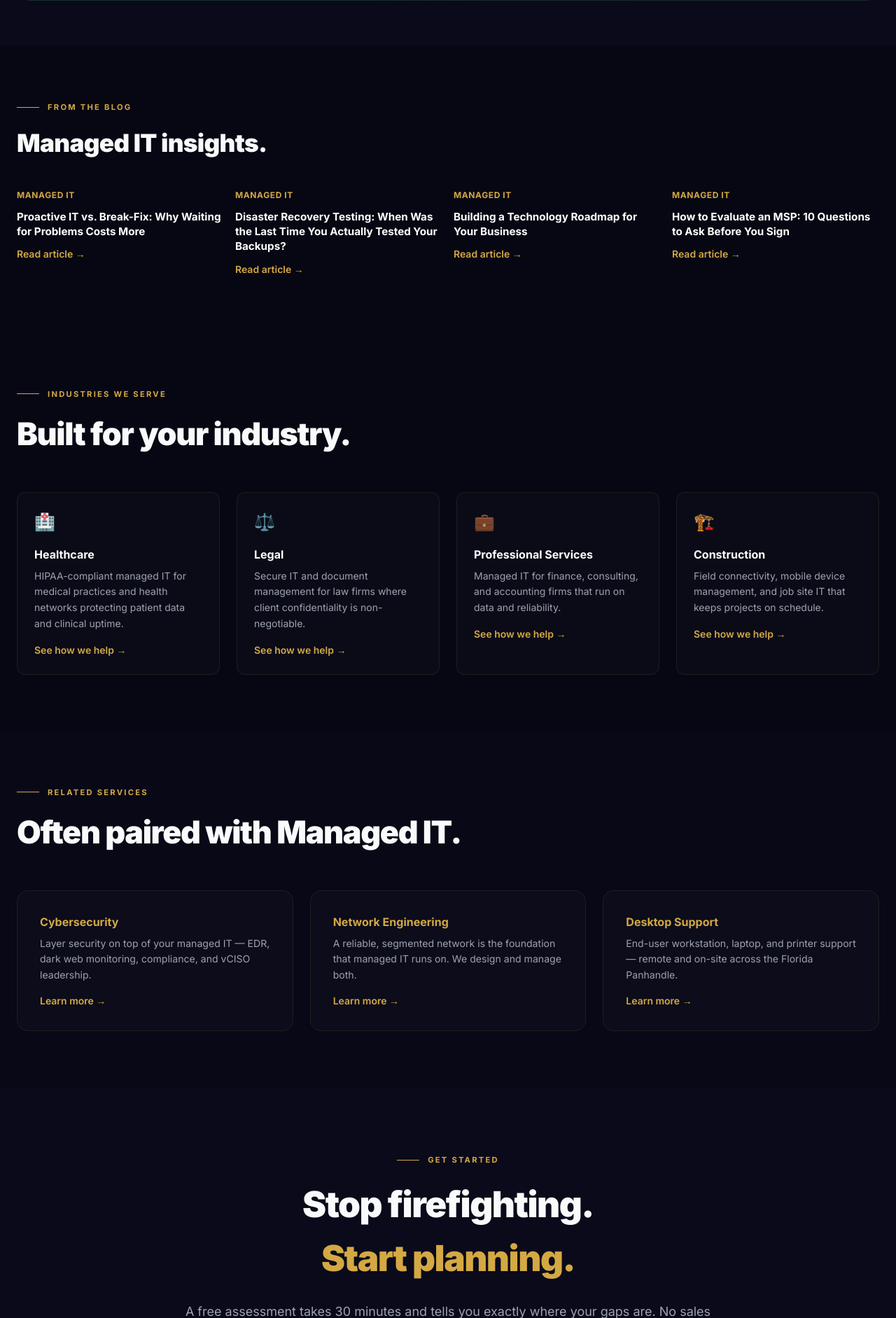
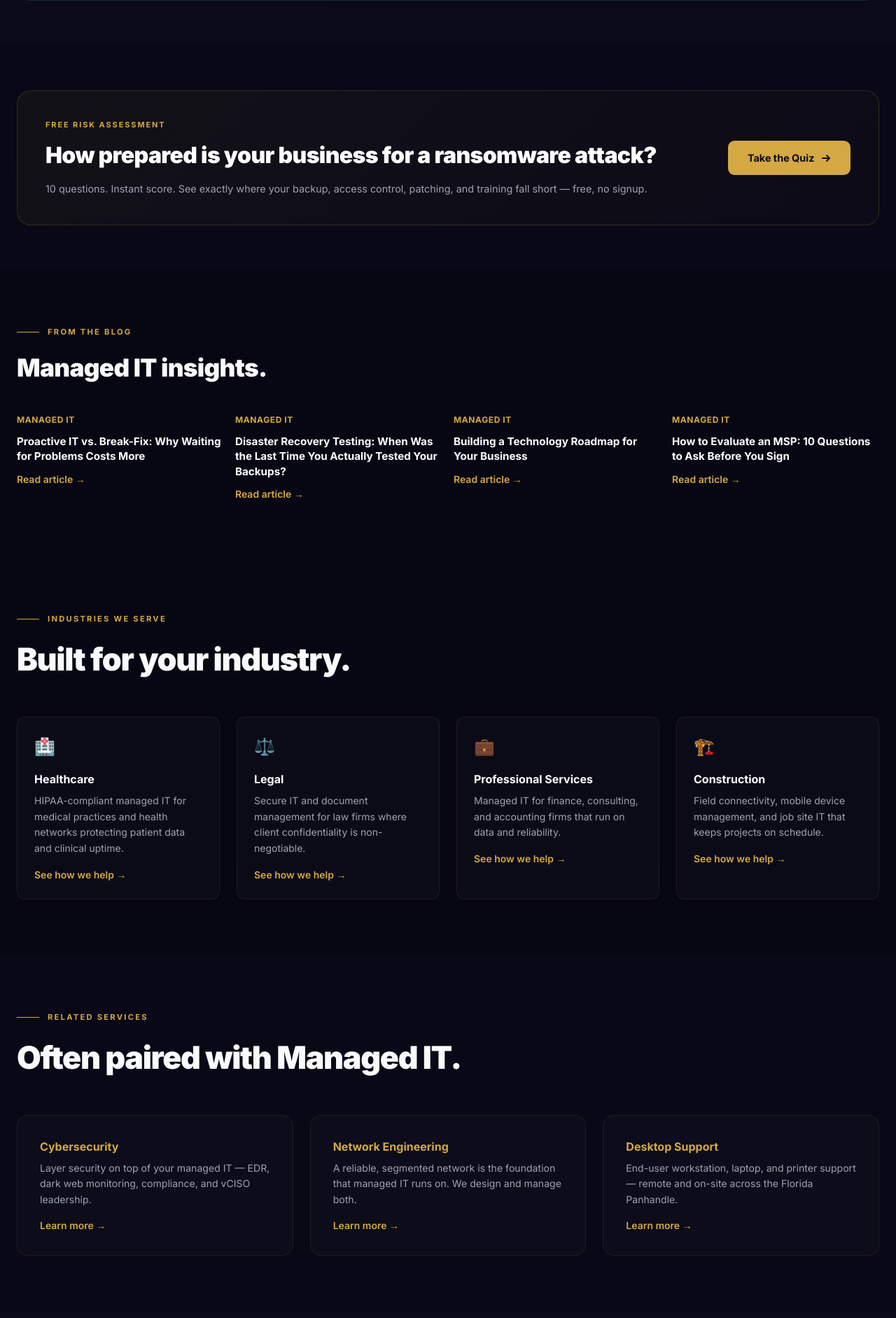
Before and after one commit to LeonidasConsulting/leonidas-php, a PHP site: page /services/managed-it.php in a window 1280 px wide. Shown: the part 2825-4708 px from the top of the page at 70% size. Run offline with PHP 8.4, Linux system fonts and the light colour scheme; a stand-in replaces the project's code that opens the database connection; style sheets or scripts are compiled from the project's sources; some libraries are stand-ins or nearby versions.

Commit message:
feat: ransomware quiz — FAQ, sitemap entry, service page teasers

```diff
--- a/services/managed-it.php
+++ b/services/managed-it.php
@@ -170,6 +170,25 @@ require_once dirname(__DIR__) . '/includes/header.php';
     </div>
   </section>
 
+  <!-- RANSOMWARE QUIZ CTA -->
+  <section class="py-16 px-6" style="background:rgba(5,5,16,0.4);">
+    <div class="max-w-7xl mx-auto">
+      <div class="fade-in" style="background:linear-gradient(135deg,rgba(212,168,67,0.06) 0%,rgba(212,168,67,0.02) 100%);border:1px solid rgba(212,168,67,0.18);border-radius:1.25rem;padding:2.5rem;display:flex;align-items:center;justify-content:space-between;gap:2rem;flex-wrap:wrap;">
+        <div style="flex:1;min-width:260px;">
+          <div style="font-size:0.68rem;font-weight:700;letter-spacing:0.18em;color:#D4A843;text-transform:uppercase;margin-bottom:0.75rem;">Free Risk Assessment</div>
+          <h2 style="font-size:clamp(1.4rem,2.5vw,2rem);font-weight:900;letter-spacing:-0.02em;color:#FFFFFF;margin:0 0 0.75rem;">How prepared is your business for a ransomware attack?</h2>
+          <p style="font-size:0.9rem;color:#9CA3AF;margin:0;line-height:1.6;">10 questions. Instant score. See exactly where your backup, access control, patching, and training fall short — free, no signup.</p>
+        </div>
+        <div style="flex-shrink:0;">
+          <a href="<?= $b ?>/resources/ransomware-quiz" style="display:inline-flex;align-items:center;gap:0.6rem;background:#D4A843;color:#0A0A1A;font-weight:700;font-size:0.9rem;padding:0.85rem 1.75rem;border-radius:0.6rem;text-decoration:none;transition:opacity 0.2s;" onmouseover="this.style.opacity='0.88'" onmouseout="this.style.opacity='1'">
+            Take the Quiz
+            <svg width="14" height="14" viewBox="0 0 14 14" fill="none"><path d="M2 7h10M8 3l4 4-4 4" stroke="currentColor" stroke-width="1.8" stroke-linecap="round" stroke-linejoin="round"/></svg>
+          </a>
+        </div>
+      </div>
+    </div>
+  </section>
+
   <!-- RELATED BLOG POSTS -->
   <section class="py-20 px-6" style="background:rgba(5,5,16,0.6);">
     <div class="max-w-7xl mx-auto">
--- a/sitemap.php
+++ b/sitemap.php
@@ -26,6 +26,7 @@ $static_pages = [
     ['loc'=>'/industries/professional-services', 'lastmod'=>'2026-04-03', 'changefreq'=>'monthly', 'priority'=>'0.7'],
     ['loc'=>'/resources/downtime-calculator', 'lastmod'=>'2026-04-05', 'changefreq'=>'monthly', 'priority'=>'0.7'],
     ['loc'=>'/resources/security-scorecard', 'lastmod'=>'2026-04-05', 'changefreq'=>'monthly', 'priority'=>'0.7'],
+    ['loc'=>'/resources/ransomware-quiz',    'lastmod'=>'2026-04-06', 'changefreq'=>'monthly', 'priority'=>'0.7'],
     ['loc'=>'/privacy-policy', 'lastmod'=>'2026-04-03', 'changefreq'=>'yearly', 'priority'=>'0.2'],
     ['loc'=>'/terms-and-conditions', 'lastmod'=>'2026-04-03', 'changefreq'=>'yearly', 'priority'=>'0.2'],
 ];
```
Also changed, not shown: resources/ransomware-quiz.php (+18 -0 lines), services/cybersecurity.php (+19 -0 lines).
